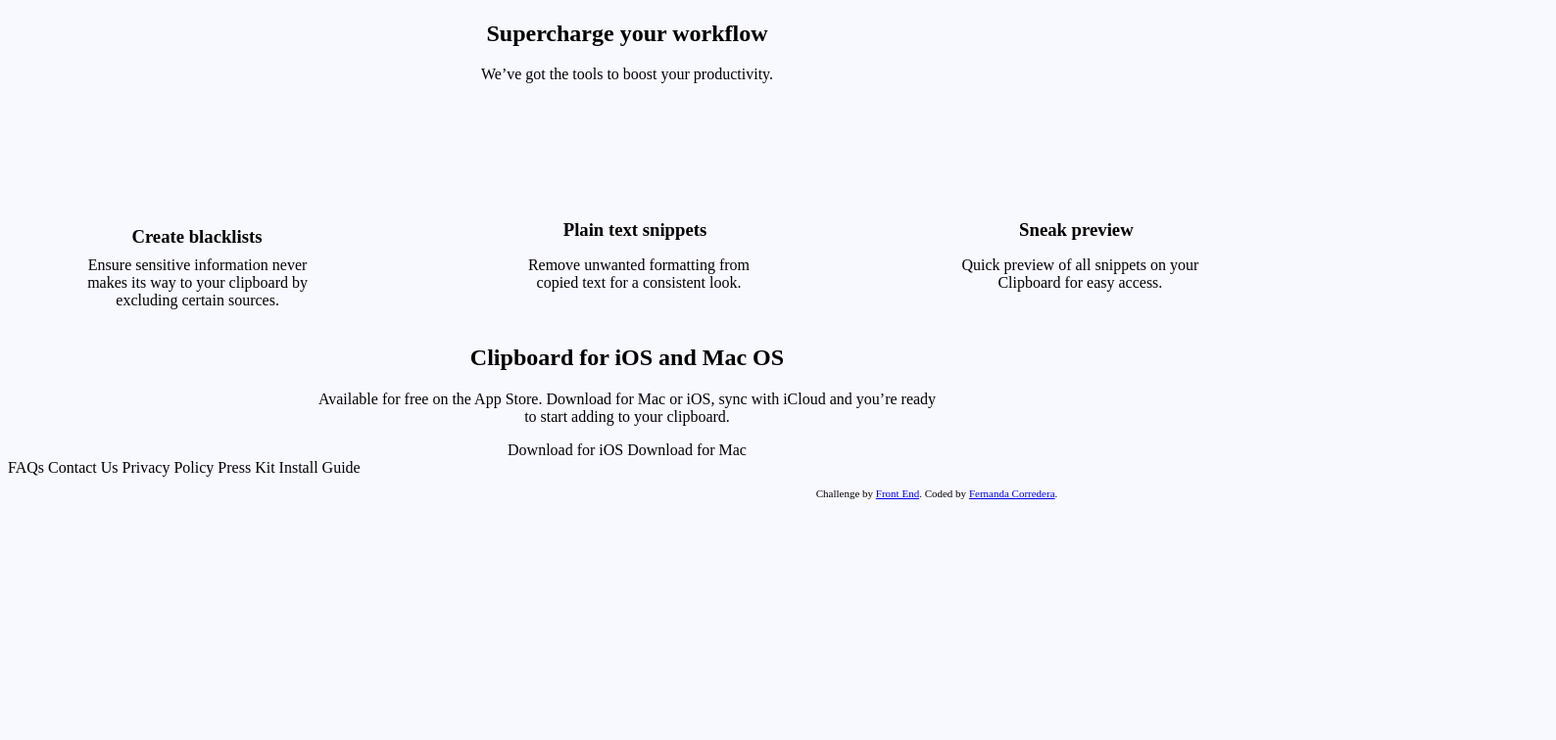
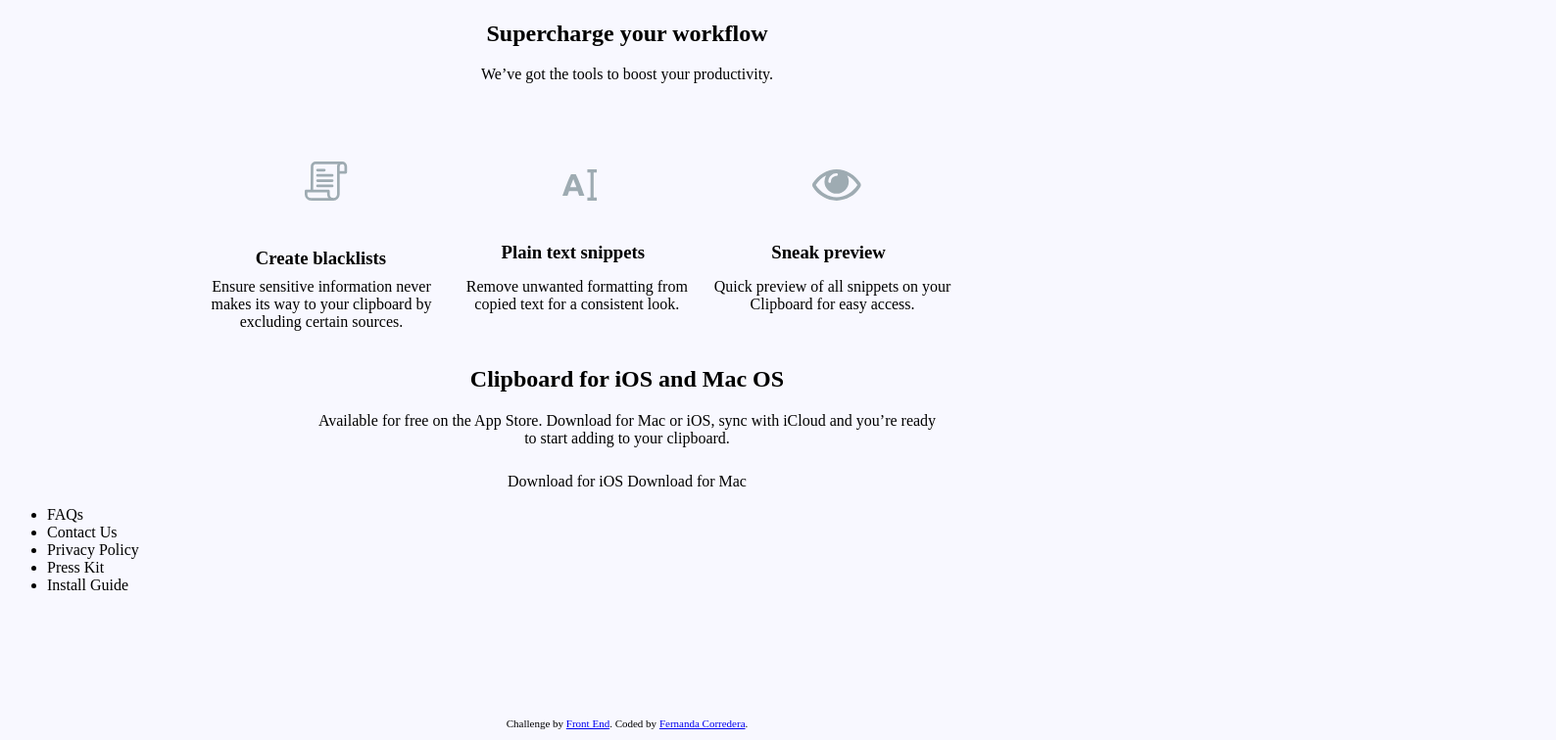
Before and after one commit to fernanda1102/Clipboardlandingpage, a plain HTML site: page index.html in a window 1280 px wide. Shown: the part 1611-2367 px from the top of the page at 98% size, 1588 px wide, since content can reach past the window. Before the commit the page ends 2132 px from the top, so only its background shows below. Drawn offline with Linux system fonts and the light colour scheme.

Commit message:
alinhando texto

```diff
--- a/index.html
+++ b/index.html
@@ -60,37 +60,52 @@
         <p>We’ve got the tools to boost your productivity.</p>
 
       </div>
+      <div class="imagens">
+
+        <img class="iconblacklist" src="images/icon-blacklist.svg">
+
+        <img class="icontext" src="images/icon-text.svg">
+
+        <img class="iconpreview" src="images/icon-preview.svg">
+
+      </div>
       <div class="text_3">
 
         <h3 class="titulo2">Create blacklists</h3>
 
         <p class="text2">Ensure sensitive information never makes its way to your clipboard by excluding certain sources.</p>
 
+
+
         <h3 class="titulo3">Plain text snippets</h3>
 
         <p class="text3">Remove unwanted formatting from copied text for a consistent look.</p>
+
+
 
         <h3 class="titulo4">Sneak preview</h3>
 
         <p class="text4">Quick preview of all snippets on your Clipboard for easy access.</p>
 
+      </div>
+      <div class="textfinal">
         <h2>Clipboard for iOS and Mac OS</h2>
 
         <p>Available for free on the App Store. Download for Mac or iOS, sync with iCloud
           and you’re ready to start adding to your clipboard.</p>
+
       </div>
       <div class="buttonsecond">
         Download for iOS
         Download for Mac
       </div>
-      <div class="information">
-        FAQs
-        Contact Us
-        Privacy Policy
-        Press Kit
-        Install Guide
-
-      </div>
+      <ul class="information">
+        <li class= "itens">FAQs</li>
+        <li class= "itens">Contact Us</li>
+        <li class= "itens">Privacy Policy</li>
+        <li class= "itens">Press Kit</li>
+        <li class= "itens">Install Guide</li>
+      </ul>
     <footer>
       <p class="attribution">
         Challenge by <a href="https://www.frontendmentor.io?ref=challenge" target="_blank">Front End</a>.
--- a/style.css
+++ b/style.css
@@ -74,13 +74,19 @@ h2 {
 }
 
 .text_3 {
-    margin-top: 10%;
+    margin-top: 2%;
 }
+
+.iconblacklist {
+   margin-left: 24%;
+   margin-top: 5%;
+}
+
 .titulo2 {
     text-align: left;
     display: inline-block;
     width: 20%;
-    margin-left: 10%;
+    margin-left: 20%;
 
 }
 
@@ -94,6 +100,10 @@ h2 {
 
 }
 
+.icontext {
+    margin-left: 17%;
+    margin-top: 5%;
+}
 
 .titulo3 {
     text-align: center;
@@ -101,7 +111,7 @@ h2 {
     width: 20%;
     vertical-align: top;
     margin-top: 1%;
-    margin-left: 15%;
+    margin-left: 0%;
 
 }
 
@@ -114,13 +124,18 @@ h2 {
     margin-left: -20%;
 }
 
+.iconpreview {
+    margin-left: 17%;
+    margin-top: 5%;
+}
+
 .titulo4 {
     text-align: center;
     display: inline-block;
     width: 20%;
     vertical-align: top;
     margin-top: 1%;
-    margin-left: 15%;
+    margin-left: 0%;
 }
 
 .text4 {
@@ -134,10 +149,8 @@ h2 {
 
 .buttonsecond {
     text-align: center;
-}
-
-footer {
-    color: rgb(237, 132, 100);
+    margin-top: 2%;
+    margin-left: 0%;
 }
 
 .attribution {
@@ -145,4 +158,10 @@ footer {
     font-size: 11px;
     text-align: center;
     color: black;
+    margin-top: 10%;
+    margin-left: 0%;
 }
+
+footer {
+    color: rgb(237, 132, 100);
+}
```
